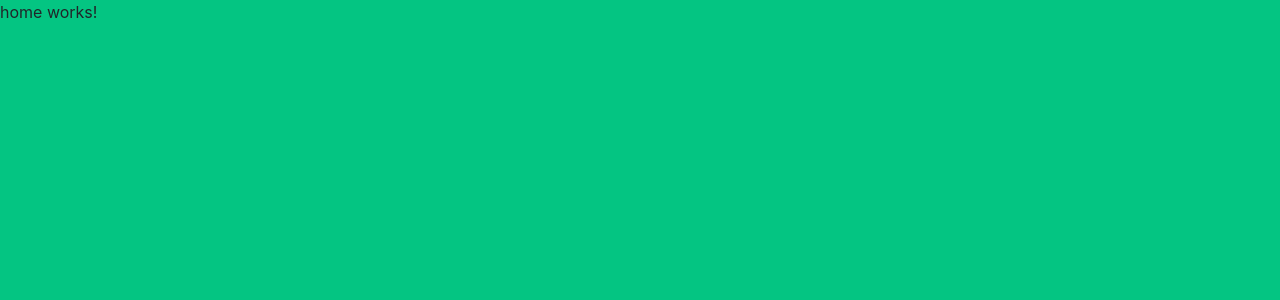
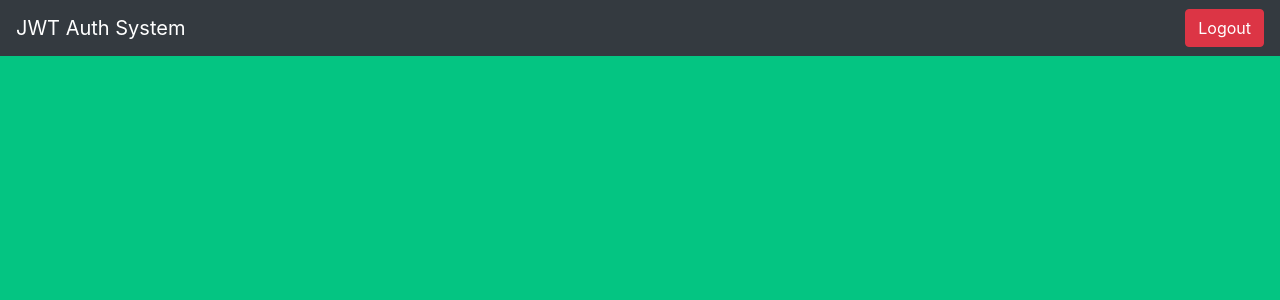
Before and after one commit to AselaDK/Role-Based-Login-Register-Template---Angular-ASP.NET-Core, an Angular app in the folder guideufend/: page /home in a window 1280 px wide. Shown: the top 300 px of the page. Built offline with nearby package versions, Linux system fonts and the light colour scheme; sample sign-in values are in the browser's storage.

Commit message:
prevented accessing home page by url & back buttun

```diff
--- a/guideufend/src/app/app-routing.module.ts
+++ b/guideufend/src/app/app-routing.module.ts
@@ -4,6 +4,7 @@ import { UserComponent } from './components/user/user.component';
 import { RegistrationComponent } from './components/user/registration/registration.component';
 import { LoginComponent } from './components/user/login/login.component';
 import { HomeComponent } from './components/home/home.component';
+import { AuthGuard } from './auth/auth.guard';
 
 
 const routes: Routes = [
@@ -15,7 +16,7 @@ const routes: Routes = [
       { path: 'login', component: LoginComponent }
     ]
   },
-  { path: 'home', component:HomeComponent }
+  { path: 'home', component:HomeComponent, canActivate:[AuthGuard] }
 ];
 
 @NgModule({
--- /dev/null
+++ b/guideufend/src/app/auth/auth.guard.ts
@@ -0,0 +1,22 @@
+import { Injectable } from '@angular/core';
+import { CanActivate, ActivatedRouteSnapshot, RouterStateSnapshot, UrlTree, Router } from '@angular/router';
+import { Observable } from 'rxjs';
+
+@Injectable({
+  providedIn: 'root'
+})
+export class AuthGuard implements CanActivate {
+
+  constructor(private router:Router) {  }
+
+  canActivate(
+    next: ActivatedRouteSnapshot,
+    state: RouterStateSnapshot): boolean {
+      if(localStorage.getItem('token')!=null)
+        return true;
+      else{
+        this.router.navigate(['/user/login']);
+        return false;
+      }
+  }
+}
--- a/guideufend/src/app/components/home/home.component.html
+++ b/guideufend/src/app/components/home/home.component.html
@@ -1 +1,4 @@
-<p>home works!</p>
+<nav class="navbar navbar-dark bg-dark">
+    <a href="" class="navbar-brand text-white">JWT Auth System</a>
+    <button class="btn btn-danger my-2 my-sm-0" (click)="onLogout()" >Logout</button>
+  </nav>
--- a/guideufend/src/app/components/home/home.component.ts
+++ b/guideufend/src/app/components/home/home.component.ts
@@ -1,4 +1,5 @@
 import { Component, OnInit } from '@angular/core';
+import { Router } from '@angular/router';
 
 @Component({
   selector: 'app-home',
@@ -7,9 +8,17 @@ import { Component, OnInit } from '@angular/core';
 })
 export class HomeComponent implements OnInit {
 
-  constructor() { }
+  constructor(private router:Router) { }
 
   ngOnInit(): void {
   }
 
+  // logout button click
+  onLogout(){
+    //we have to remove token created from local storage
+    localStorage.removeItem('token');
+    // navigate to login
+    this.router.navigate(['/user/login']);
+
+  }
 }
```
Also changed, not shown: 1 other file (tests, documents, lock files or other folders).
